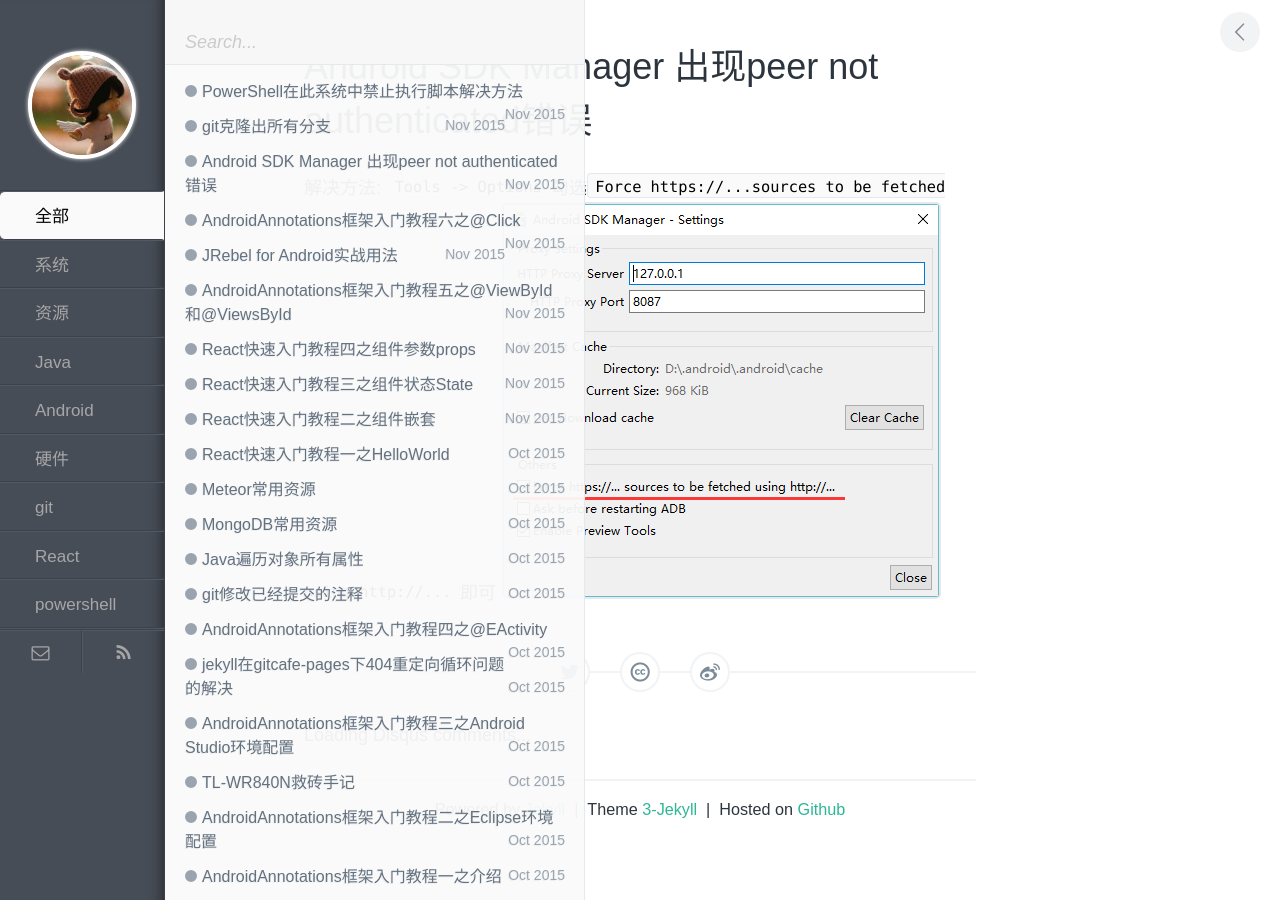
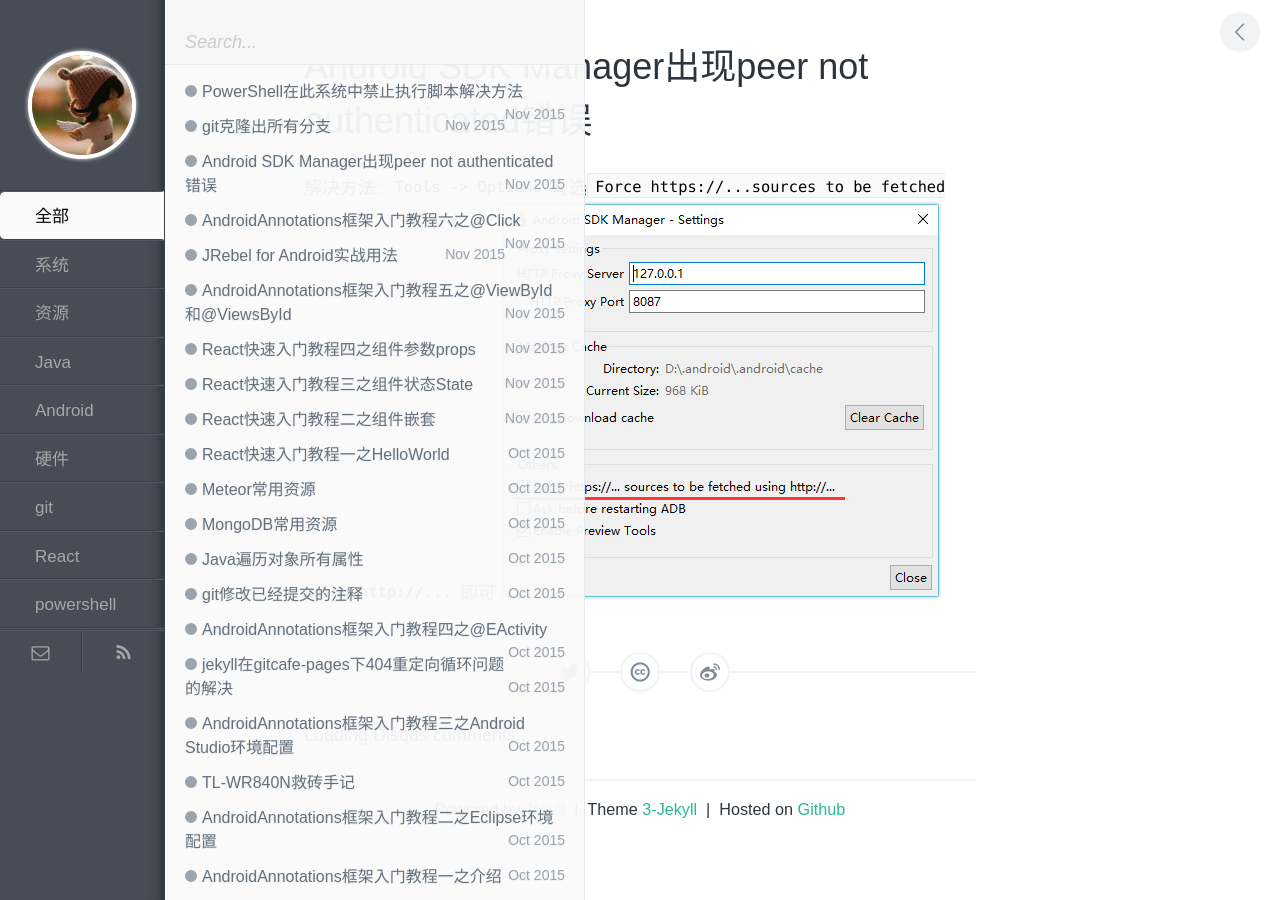
Before and after one commit to q505507538/zhenhappy.github.io, a Jekyll site: the page built from _posts/android/2015-11-12-Android-SDK-Manager-peer-not-authenticated.md, in a window 1280 px wide. Built offline with Jekyll 4.4.1, drawn with Linux system fonts in a browser that asks for light colours; comment, search, counter and statistics services are not loaded.

```diff
--- a/_posts/android/2015-11-12-Android-SDK-Manager-peer-not-authenticated.md
+++ b/_posts/android/2015-11-12-Android-SDK-Manager-peer-not-authenticated.md
@@ -1,6 +1,6 @@
 ---
 layout: post
-title: Android SDK Manager 出现peer not authenticated错误
+title: Android SDK Manager出现peer not authenticated错误
 category: Android
 tags: Android,peer,not,authenticated
 keywords: Android,peer,not,authenticated
```
